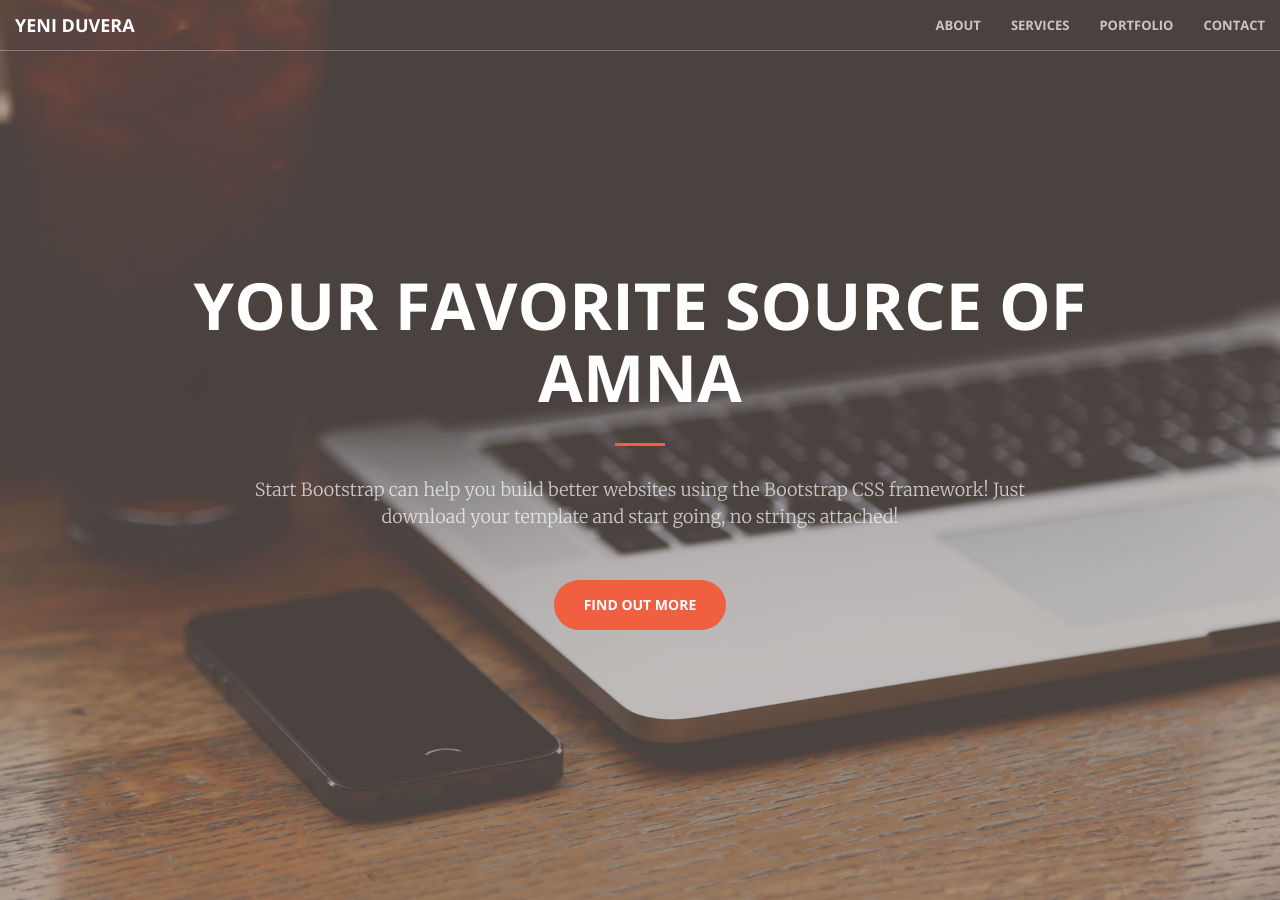
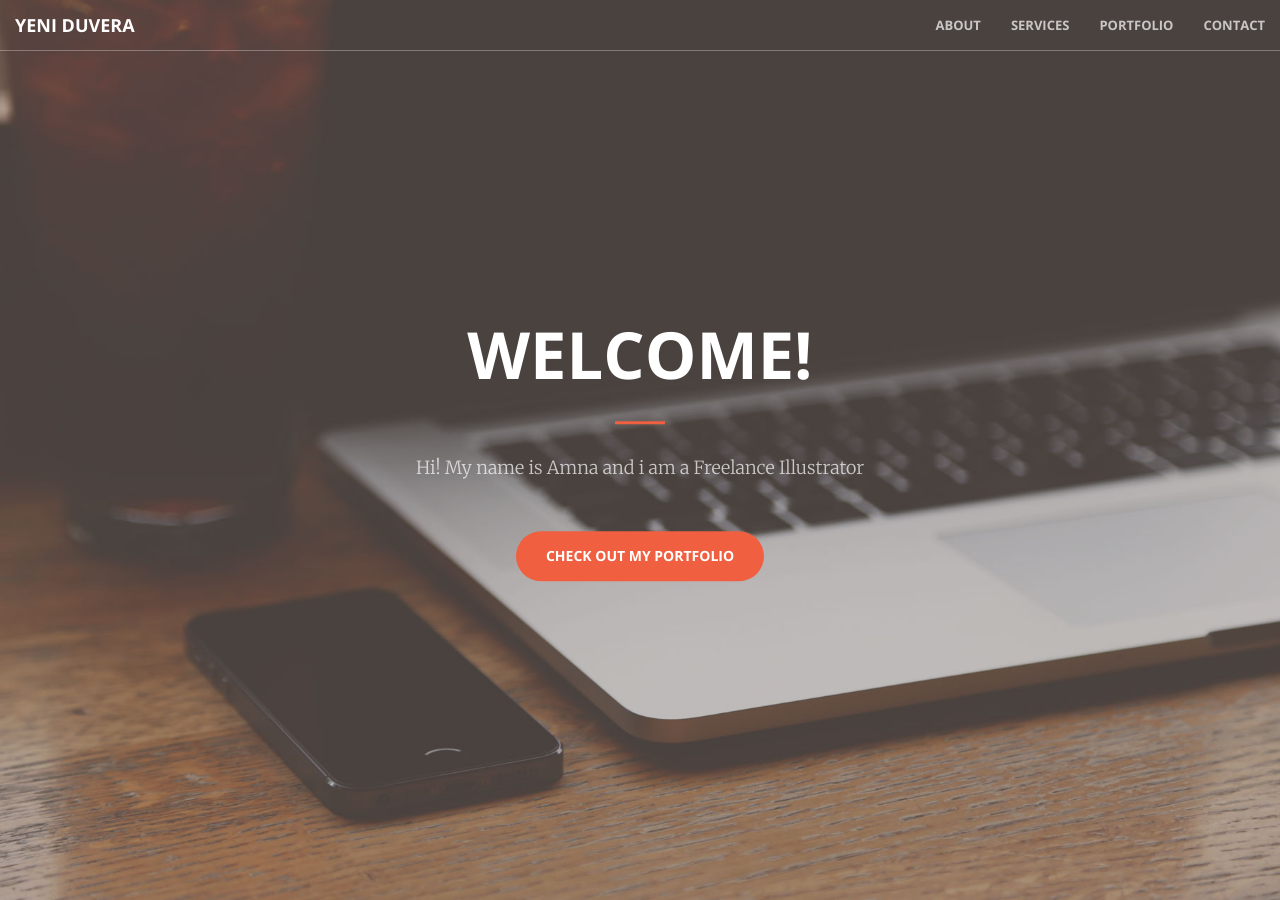
Before and after one commit to yeniduvera/site, a Jekyll site: the page built from index.html, in a window 1280 px wide and 900 px high. Built offline with Jekyll 4.4.1, drawn with Linux system fonts in a browser that asks for light colours.

Commit message:
changes to header

```diff
--- a/_includes/header.html
+++ b/_includes/header.html
@@ -1,10 +1,10 @@
 <header>
     <div class="header-content">
         <div class="header-content-inner">
-            <h1>Your Favorite Source of Amna</h1>
+            <h1>Welcome!</h1>
             <hr>
-            <p>Start Bootstrap can help you build better websites using the Bootstrap CSS framework! Just download your template and start going, no strings attached!</p>
-            <a href="#about" class="btn btn-primary btn-xl page-scroll">Find Out More</a>
+            <p> Hi! My name is Amna and i am a Freelance Illustrator </p>
+            <a href="#about" class="btn btn-primary btn-xl page-scroll">Check out my portfolio</a>
         </div>
     </div>
 </header>
```
